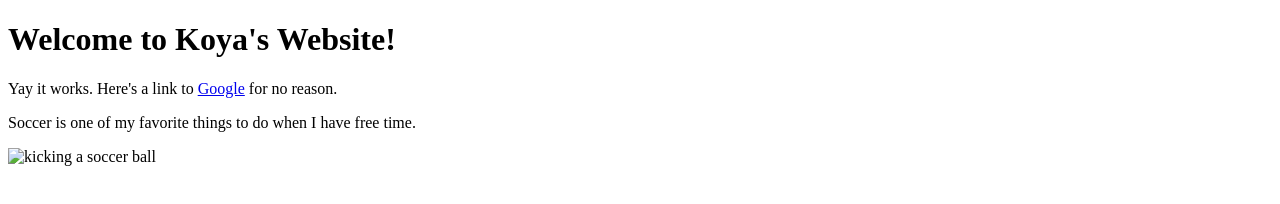
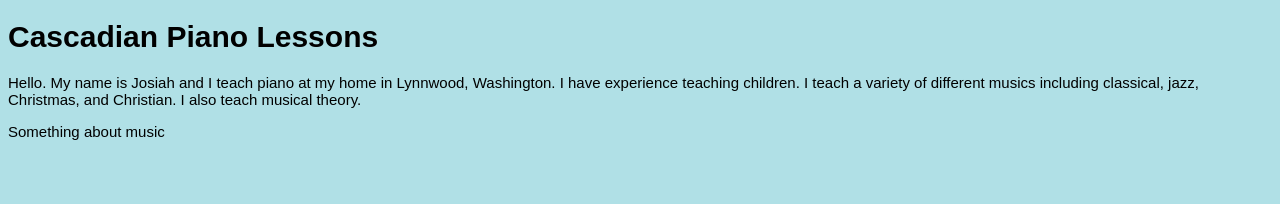
Before and after one commit to Koya-j/first-project, a plain HTML site: page index.html in a window 1280 px wide. Drawn offline with Linux system fonts and the light colour scheme.

Commit message:
added css

```diff
--- /dev/null
+++ b/css/style.css
@@ -0,0 +1,14 @@
+body {
+    font-family: Arial, Helvetica, sans-serif;
+    color: black;
+    background-color: powderblue;
+}
+
+h1 {
+    background-color: powderblue;
+    font-size: 30px;
+}
+
+p {
+    font-size: 15px;
+}
--- a/index.html
+++ b/index.html
@@ -6,24 +6,26 @@
         <meta name="viewport" content="width=device-width, initial-scale=1.0">
 
         <!-- Add your name here. -->
-        <title>Koya's Website</title>
+        <title>Cascadian Piano Lessons</title>
+        <link rel="stylesheet" href="css/style.css">
     </head>
 
     <body>
 
         <!-- Add your name here. -->
-        <h1>Welcome to Koya's Website!</h1>
+        <h1>Cascadian Piano Lessons</h1>
 
         <p>
-            Yay it works. Here's a link to
-
+            Hello. My name is Josiah and I teach piano at my home in Lynnwood, Washington.
+                 I have experience teaching children. I teach a variety of different musics
+                 including classical, jazz, Christmas, and Christian. I also teach musical theory.
             <!-- Change this link to a website you use a lot.  -->
-            <a href="https://www.google.com">Google</a> for no reason.
+            <!-- <a></a> -->
         </p>
 
         <!-- Change this to one of your interests and add a related image. -->
-        <p>Soccer is one of my favorite things to do when I have free time.</p>
-        <img src="soccer.jpg" alt="kicking a soccer ball">
+        <p>Something about music</p>
+        <!--<img src="soccer.jpg" alt="kicking a soccer ball"> -->
 
     </body>
 </html>
```
Also changed, not shown: Logo.PNG (added).
